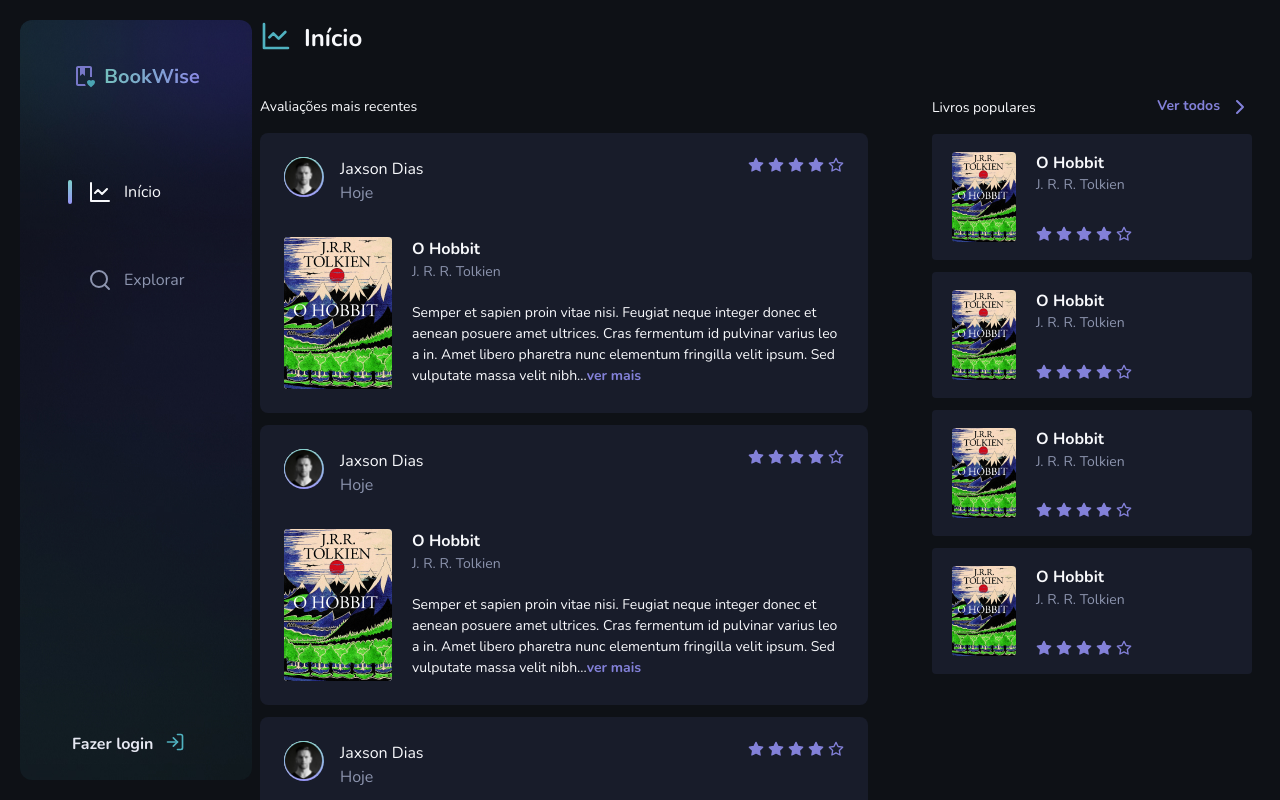
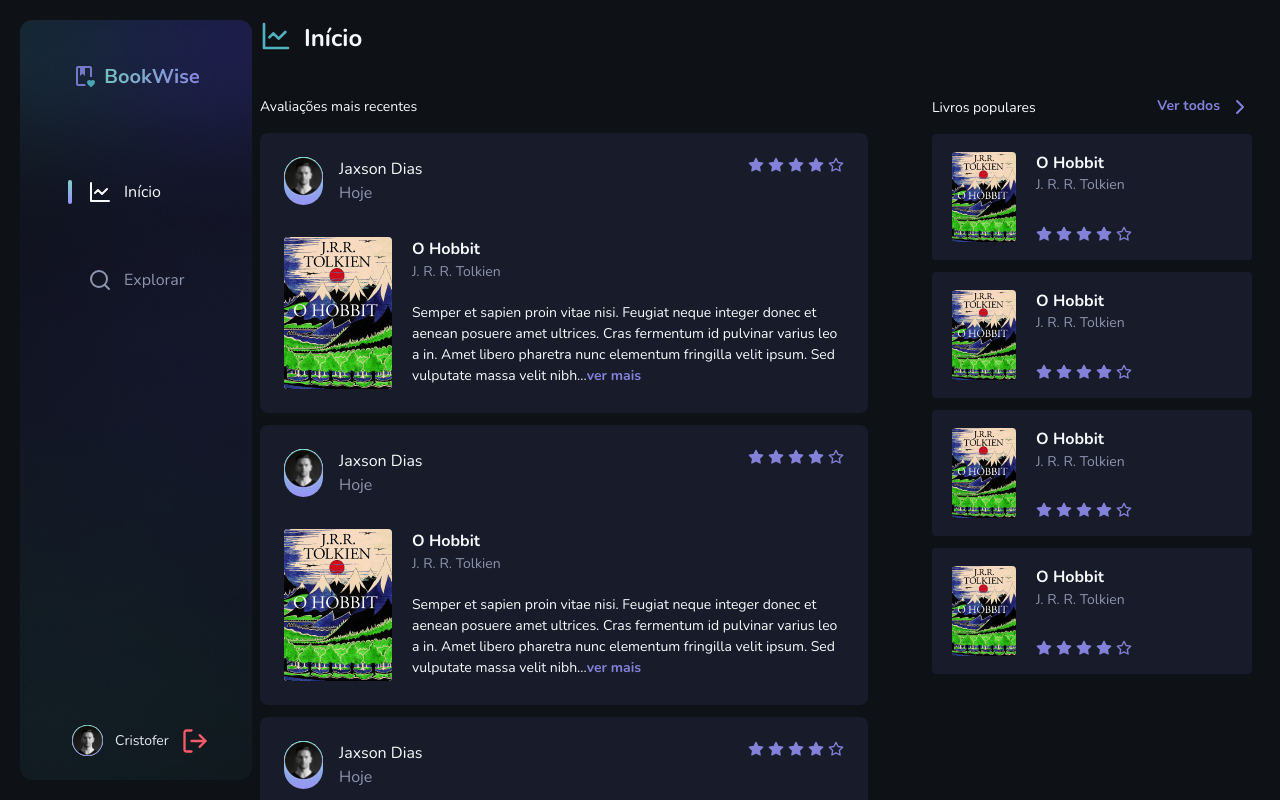
Before and after one commit to marcusdavanco/bookwise, a Next.js app: page /home in a window 1280 px wide. Shown: the top 800 px of the page. Built offline with nearby package versions, Linux system fonts and the light colour scheme.

Commit message:
feat: Avatar Component size property support

```diff
--- a/src/app/home/page.tsx
+++ b/src/app/home/page.tsx
@@ -7,7 +7,7 @@ export default function Home() {
   return (
     <main className="p-5 flex min-h-full">
       <Sidebar />
-      <div className="w-[232px]" />
+      <div className="min-w-[232px]" />
       <div className="flex gap-16 m-auto">
         <section>
           <div className="flex gap-3 mb-10">
@@ -22,9 +22,12 @@ export default function Home() {
           </div>
         </section>
         <section className="flex flex-col w-[20rem] gap-3 mt-[4.5rem]">
-          <div className='flex justify-between items-center h-[30px]'>
+          <div className="flex justify-between items-center h-[30px]">
             <span className="text-sm">Livros populares</span>
-            <button className="flex gap-2 text-sm text-purple-100 font-bold">Ver todos<ChevronRight className="text-purple-100 text-xs" /></button>
+            <button className="flex gap-2 text-sm text-purple-100 font-bold">
+              Ver todos
+              <ChevronRight className="text-purple-100 text-xs" />
+            </button>
           </div>
           <PopularBookCard />
           <PopularBookCard />
--- a/src/components/avatar.tsx
+++ b/src/components/avatar.tsx
@@ -2,15 +2,16 @@ import Image from 'next/image'
 
 interface AvatarProps {
   imageUrl: string
+  size: number
 }
 
-export function Avatar({ imageUrl }: AvatarProps) {
+export function Avatar({ imageUrl, size = 40 }: AvatarProps) {
   return (
-    <div className="rounded-full bg-gradient-to-t from-blue-50 to-green-50 h-10 w-10">
+    <div className={`rounded-full bg-gradient-to-t from-blue-50 to-green-50 h-[${size}px] w-[${size}px]`}>
       <Image
         src={imageUrl}
-        height="39"
-        width="39"
+        height={size - 1}
+        width={size - 1}
         alt="user name"
         className="rounded-full"
       />
--- a/src/components/sidebar.tsx
+++ b/src/components/sidebar.tsx
@@ -3,7 +3,10 @@ import Image from 'next/image'
 import sidebarBackground from '../../public/sidebar_background.jpg'
 import logoSmall from '../../public/logo_small.svg'
 import Link from 'next/link'
-import { LineChart, LogIn, Search } from 'lucide-react'
+import { LineChart, LogIn, LogOutIcon, Search } from 'lucide-react'
+import { Avatar } from './avatar'
+
+import user from '../../public/user.jpg'
 
 export function Sidebar() {
   return (
@@ -39,10 +42,25 @@ export function Sidebar() {
         </Link>
       </section>
       <section className="flex z-10 absolute bottom-6 ">
-        <Link href="/" className="flex gap-3 font-bold text-gray-200">
-          Fazer login
-          <LogIn className="text-green-100 h-5 w-5" />
-        </Link>
+        {false && (
+          <Link href="/" className="flex gap-3 font-bold text-gray-200">
+            Fazer login
+            <LogIn className="text-green-100 h-5 w-5" />
+          </Link>
+        )}
+        {true && (
+          <div className="flex gap-3 items-center">
+
+            <Link href="/profile" className="flex gap-3 items-center">
+              <Avatar imageUrl={user.src} size={32} />
+              <span className="text-sm text-gray-200">Cristofer</span>
+            </Link>
+            <Link href="/login">
+              <LogOutIcon className="h-7 w-7" color="#f75a68" />
+            </Link>
+
+          </div>
+        )}
       </section>
     </aside>
   )
```
Also changed, not shown: src/components/book-review-card.tsx (+17 -8 lines), src/components/popular-book-card.tsx (+13 -7 lines).
